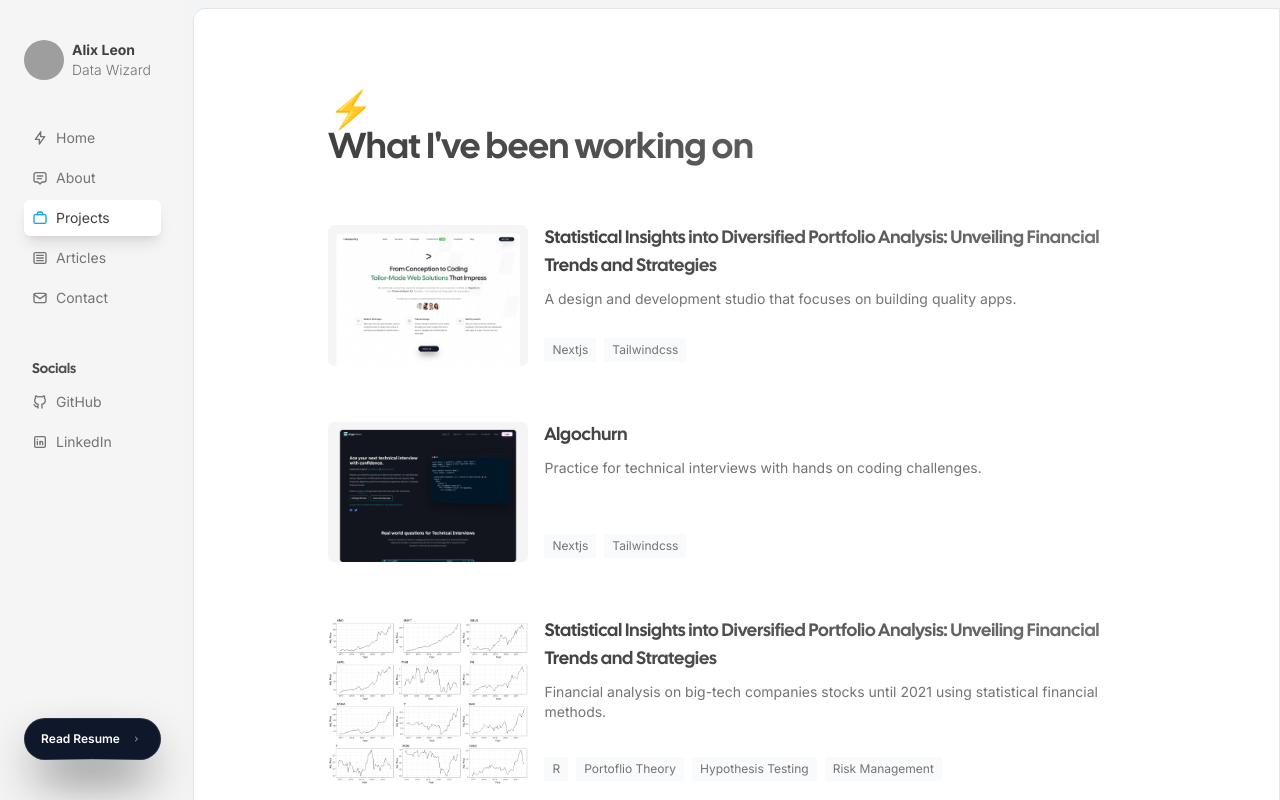
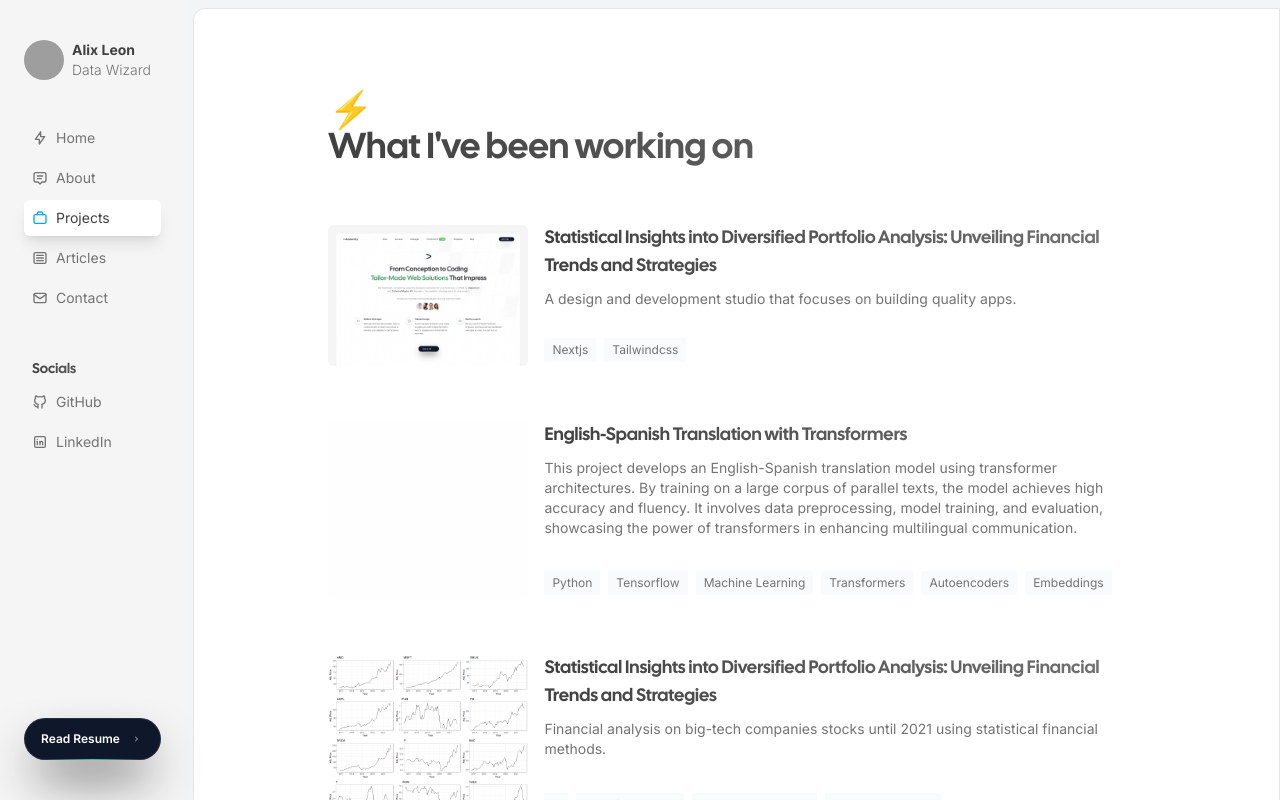
Before and after one commit to alixlm19/portfolio, a Next.js app: page /projects in a window 1280 px wide. Built offline with nearby package versions, Linux system fonts and the light colour scheme; grey boxes are pictures that could not be loaded.

Commit message:
started adding code blocks

```diff
--- /dev/null
+++ b/src/components/CodeBlock.tsx
@@ -0,0 +1,24 @@
+import { bundledLanguages, createHighlighter } from 'shiki/bundle/web';
+
+const codeToHTML = async (
+    { code, lang }: { code: string, lang: string }
+) => {
+    const highlighter = await createHighlighter({
+        themes: ['github-light', 'github-dark'],
+        langs: [
+            ...Object.keys(bundledLanguages),
+        ],
+    });
+
+    const html = highlighter.codeToHtml(code, {
+        lang: lang,
+        themes: {
+            dark: 'github-dark',
+            light: 'github-light',
+        },
+    });
+
+    return <div dangerouslySetInnerHTML={{ __html: html }} />;
+};
+
+export default codeToHTML;
--- a/src/constants/products.tsx
+++ b/src/constants/products.tsx
@@ -1,3 +1,5 @@
+import CodeBlock from "@/components/CodeBlock";
+
 export const products = [
     {
         href: "https://aceternity.com",
@@ -34,16 +36,16 @@ export const products = [
     },
     {
         href: "https://algochurn.com",
-        title: "Algochurn",
+        title: "English-Spanish Translation with Transformers",
         description:
-            "Practice for technical interviews with hands on coding challenges.",
-        thumbnail: "/images/sidefolio-algochurn.png",
+            "This project develops an English-Spanish translation model using transformer architectures. By training on a large corpus of parallel texts, the model achieves high accuracy and fluency. It involves data preprocessing, model training, and evaluation, showcasing the power of transformers in enhancing multilingual communication.",
+        thumbnail: "/images/transformer-decoding.gif",
         images: [
-            "/images/sidefolio-algochurn.png",
-            "/images/sidefolio-algochurn-2.png",
+            "/images/transformer.png",
+            "/images/transformer-decoding.gif",
         ],
-        stack: ["Nextjs", "Tailwindcss"],
-        slug: "algochurn",
+        stack: ["Python", "Tensorflow", "Machine Learning", "Transformers", "Autoencoders", "Embeddings"],
+        slug: "transformers",
         content: (
             <div>
                 <p>
@@ -53,7 +55,7 @@ export const products = [
                     cupidatat elit velit aute mollit nisi. Officia ad exercitation laboris
                     non cupidatat duis esse velit ut culpa et.{" "}
                 </p>
-                <p>
+                <code>
                     Exercitation pariatur enim occaecat adipisicing nostrud adipisicing
                     Lorem tempor ullamco exercitation quis et dolor sint. Adipisicing sunt
                     sit aute fugiat incididunt nostrud consequat proident fugiat id.
@@ -61,7 +63,8 @@ export const products = [
                     reprehenderit. Cillum Lorem veniam eu magna exercitation.
                     Reprehenderit adipisicing minim et officia enim et veniam Lorem
                     excepteur velit adipisicing et Lorem magna.
-                </p>{" "}
+                </code>{" "}
+                <CodeBlock code="console.log('a')" lang="javascript"/>
             </div>
         ),
     },
```
